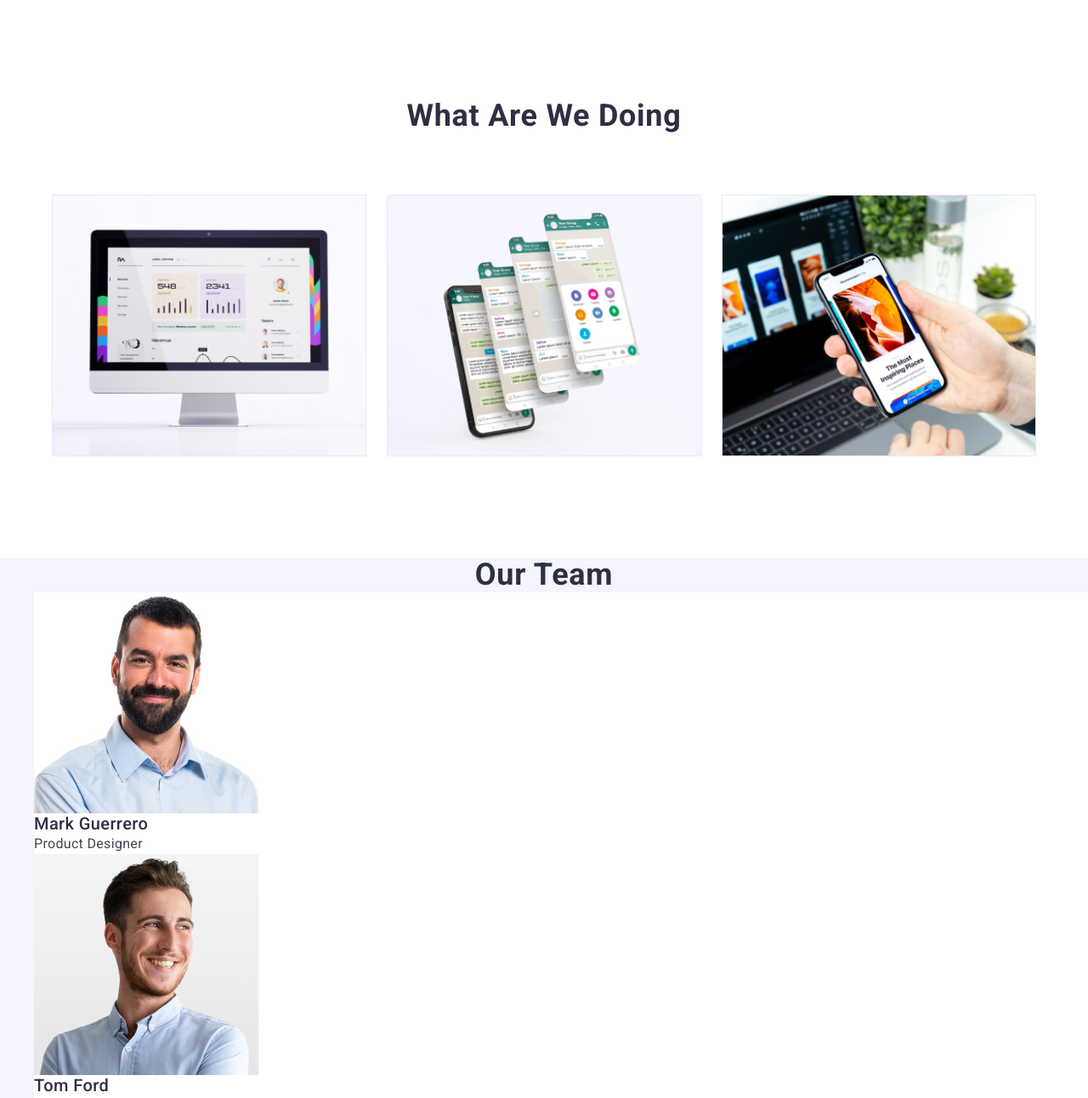
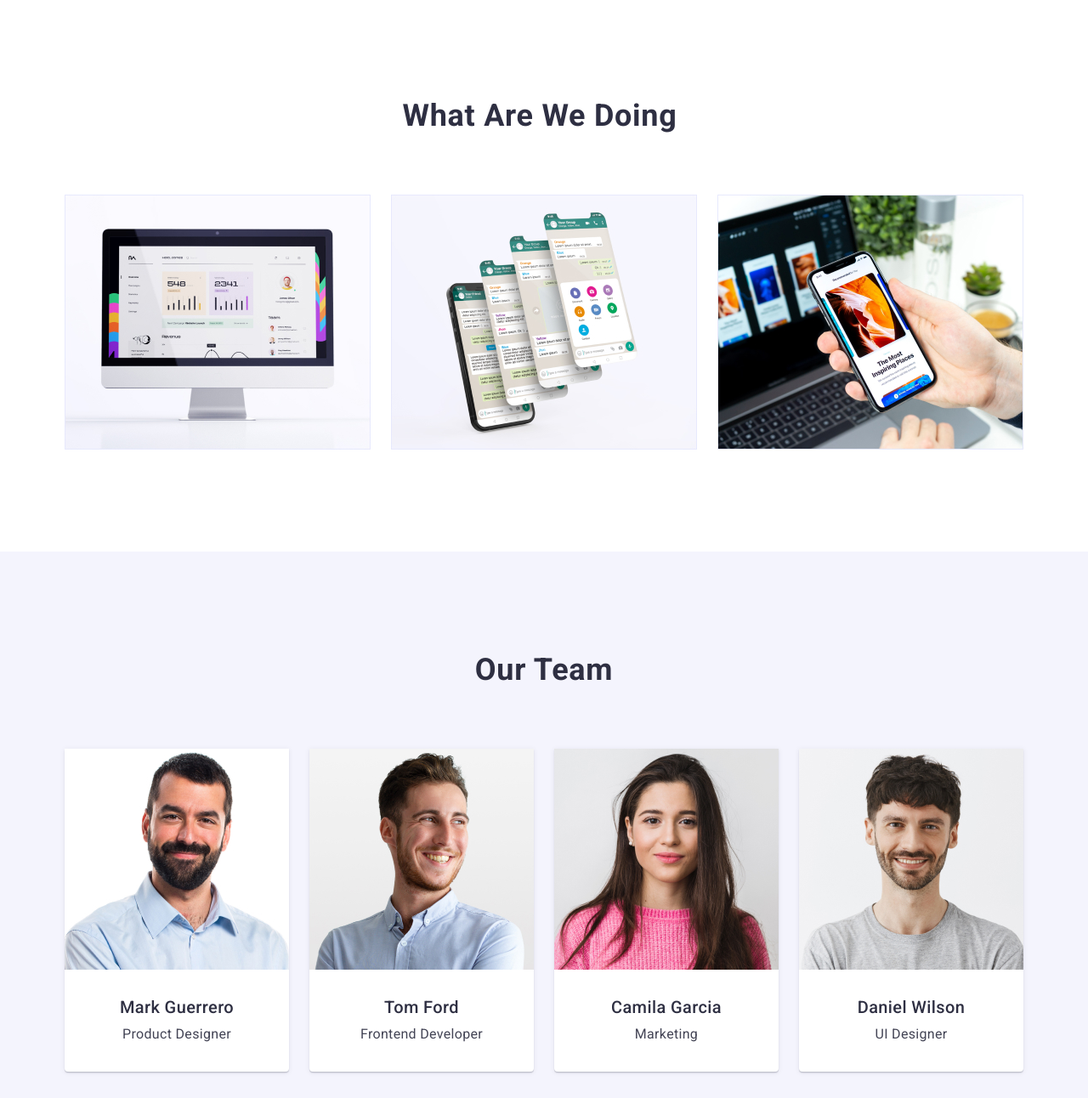
Before and after one commit to AndrewOPP/goit-markup-hw-03, a plain HTML site: page index.html in a window 1280 px wide. Shown: the part 924-2216 px from the top of the page at 85% size. Drawn offline with nearby package versions, Linux system fonts and the light colour scheme.

Commit message:
Section 4 done

```diff
--- a/css/styles.css
+++ b/css/styles.css
@@ -15,10 +15,14 @@ body {
 
 .list {
   list-style-type: none;
+  padding: 0;
+  margin: 0;
 }
 
 .link {
   text-decoration: none;
+  padding: 0;
+  margin: 0;
 }
 
 h1,
@@ -43,6 +47,21 @@ img {
   height: auto;
 }
 
+/**
+  |============================
+  | Сards set
+  |============================
+*/
+
+.card-set {
+  display: flex;
+  flex-wrap: wrap;
+  gap: var(--indent);
+}
+
+.card-set-item {
+  flex-basis: var(--item);
+}
 /**
   |============================
   | Page CSS
@@ -229,13 +248,9 @@ img {
 
 .section-three {
   padding-bottom: 120px;
-  padding-left: 0;
-  padding-right: 0;
 }
 
 .con-section-three {
-  padding-left: 0;
-  padding-right: 0;
 }
 
 .section-three-list {
@@ -253,6 +268,7 @@ img {
   color: #2e2f42;
   font-weight: 700;
   margin-bottom: 72px;
+  padding-right: 10px;
 }
 
 .section-three-images {
@@ -262,6 +278,7 @@ img {
 /* Section-four */
 .section-four {
   background-color: #f4f4fd;
+  padding: 120px 0;
 }
 
 .section-four-title {
@@ -272,10 +289,23 @@ img {
   text-transform: capitalize;
   color: #2e2f42;
   font-weight: 700;
+  margin-bottom: 72px;
 }
 
+.section-four-ul {
+  display: flex;
+  gap: 24px;
+}
 .section-four-list {
   background-color: #ffffff;
+  box-shadow: 0px 1px 6px rgba(46, 47, 66, 0.08),
+    0px 1px 1px rgba(46, 47, 66, 0.16), 0px 2px 1px rgba(46, 47, 66, 0.08);
+  border-radius: 0px 0px 4px 4px;
+  width: calc((100% - 72px) / 4);
+}
+
+.section-three-small-discription {
+  padding: 32px 16px;
 }
 
 .section-four-names {
@@ -284,6 +314,8 @@ img {
   line-height: 1.2;
   letter-spacing: 0.02em;
   color: #2e2f42;
+  text-align: center;
+  margin-bottom: 8px;
 }
 
 .section-four-text {
@@ -291,6 +323,7 @@ img {
   line-height: 1.5;
   letter-spacing: 0.02em;
   color: #434455;
+  text-align: center;
 }
 
 /* Footer */
--- a/index.html
+++ b/index.html
@@ -158,8 +158,9 @@
       </section>
       <!-- Section 4 -->
       <section class="section-four">
+        <div class="container">
           <h2 class="section-four-title">Our Team</h2>
-        <ul class="list">
+          <ul class="list section-four-ul">
             <li class="section-four-list">
               <img
                 src="./images/img.jpg"
@@ -167,8 +168,10 @@
                 width="264"
                 height="260"
               />
+              <div class="section-three-small-discription">
                 <h3 class="section-four-names">Mark Guerrero</h3>
                 <p class="section-four-text">Product Designer</p>
+              </div>
             </li>
             <li class="section-four-list">
               <img
@@ -177,8 +180,10 @@
                 width="264"
                 height="260"
               />
+              <div class="section-three-small-discription">
                 <h3 class="section-four-names">Tom Ford</h3>
                 <p class="section-four-text">Frontend Developer</p>
+              </div>
             </li>
             <li class="section-four-list">
               <img
@@ -187,8 +192,10 @@
                 width="264"
                 height="260"
               />
+              <div class="section-three-small-discription">
                 <h3 class="section-four-names">Camila Garcia</h3>
                 <p class="section-four-text">Marketing</p>
+              </div>
             </li>
             <li class="section-four-list">
               <img
@@ -197,10 +204,13 @@
                 width="264"
                 height="260"
               />
+              <div class="section-three-small-discription">
                 <h3 class="section-four-names">Daniel Wilson</h3>
                 <p class="section-four-text">UI Designer</p>
+              </div>
             </li>
           </ul>
+        </div>
       </section>
     </main>
 
```
Lines whose indentation alone changed are shown as unchanged.
